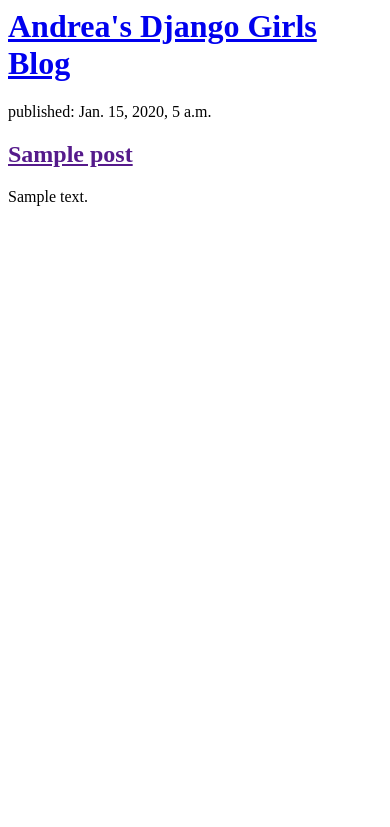
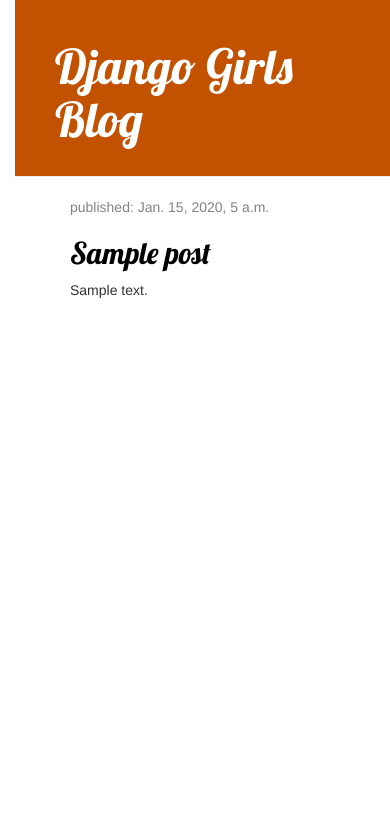
Before and after one commit to Adeck12/my-first-blog, a Django app: template blog/templates/blog/post_list.html in a window 390 px wide. Shown: the top 827 px of the page. Run offline with Django 3.2, Linux system fonts and the light colour scheme; the template is opened without the code that fills it: values that come from a table or form of the project are taken from there, others are empty; tables that the repository leaves empty hold one stand-in row (values such as "Sample post"); some libraries are stand-ins or nearby versions.

Commit message:
added view and template for detailed blog post as well as CSS

```diff
--- /dev/null
+++ b/blog/static/css/blog.css
@@ -0,0 +1,47 @@
+h1 a, h2 a {
+  color: #C25100;
+  font-family: 'Lobster'
+}
+body {
+  padding-left: 15px;
+}
+.page-header {
+    background-color: #C25100;
+    margin-top: 0;
+    padding: 20px 20px 20px 40px;
+}
+.page-header h1, .page-header h1 a, .page-header h1 a:visited, .page-header h1 a:active {
+    color: #ffffff;
+    font-size: 36pt;
+    text-decoration: none;
+}
+.content {
+    margin-left: 40px;
+}
+h1, h2, h3, h4 {
+    font-family: 'Lobster', cursive;
+}
+.date {
+    color: #828282;
+}
+.save {
+    float: right;
+}
+.post-form textarea, .post-form input {
+    width: 100%;
+}
+
+.top-menu, .top-menu:hover, .top-menu:visited {
+    color: #ffffff;
+    float: right;
+    font-size: 26pt;
+    margin-right: 20px;
+}
+
+.post {
+    margin-bottom: 70px;
+}
+
+.post h2 a, .post h2 a:visited {
+    color: #000000;
+}
--- /dev/null
+++ b/blog/templates/blog/base.html
@@ -0,0 +1,23 @@
+{% load static %}
+<html>
+    <head>
+        <title>Django Girls blog</title>
+        <link rel="stylesheet" href="//maxcdn.bootstrapcdn.com/bootstrap/3.2.0/css/bootstrap.min.css">
+        <link rel="stylesheet" href="//maxcdn.bootstrapcdn.com/bootstrap/3.2.0/css/bootstrap-theme.min.css">
+        <link href='//fonts.googleapis.com/css?family=Lobster&subset=latin,latin-ext' rel='stylesheet' type='text/css'>
+        <link rel="stylesheet" href="{% static 'css/blog.css' %}">
+    </head>
+    <body>
+      <div class="page-header">
+          <h1><a href="/">Django Girls Blog</a></h1>
+      </div>
+      <div class="content container">
+          <div class="row">
+              <div class="col-md-8">
+              {% block content %}
+              {% endblock %}
+              </div>
+          </div>
+      </div>
+  </body>
+</html>
--- a/blog/templates/blog/post_list.html
+++ b/blog/templates/blog/post_list.html
@@ -1,17 +1,12 @@
-<html>
-  <head>
-      <title> Andrea's Django Girls Blog </title>
-  </head>
-<body>
-  <div>
-      <h1><a href="/"> Andrea's Django Girls Blog</a></h1>
-  </div>
-  {% for post in posts %}
-    <div>
-      <p>published:  {{ post.published_date }}
-      <h2><a href= "">{{ post.title }}</a></h2>
-      <p>{{  post.text|linebreaksbr  }}</p>
-      </div>
-      {% endfor %}
-</body>
-</html>
+{% extends 'blog/base.html' %}
+{% block content %}
+              {% for post in posts %}
+                  <div class="post">
+                      <div class="date">
+                          <p>published: {{ post.published_date }}</p>
+                      </div>
+                      <h2><a href="{% url 'post_detail' pk=post.pk %}">{{ post.title }}</a></h2>
+                      <p>{{ post.text|linebreaksbr }}</p>
+                  </div>
+              {% endfor %}
+{% endblock %}
--- a/blog/urls.py
+++ b/blog/urls.py
@@ -3,4 +3,5 @@
 
 urlpatterns = [
     path('', views.post_list, name='post_list'),
+    path('post/<int:pk>/', views.post_detail, name='post_detail'),
 ]
--- a/blog/views.py
+++ b/blog/views.py
@@ -1,7 +1,12 @@
 from django.shortcuts import render
 from django.utils import timezone
 from .models import Post
+from django.shortcuts import render, get_object_or_404
 
 def post_list(request):
     posts= Post.objects.filter(published_date__lte=timezone.now()).order_by('published_date')
     return render(request, 'blog/post_list.html',{'posts': posts})
+
+def post_detail(request, pk):
+    post = get_object_or_404(Post, pk=pk)
+    return render(request, 'blog/post_detail.html', {'post': post})
--- a/mysite/urls.py
+++ b/mysite/urls.py
@@ -17,6 +17,8 @@
 from django.urls import path
 from django.urls import include
 
+
+
 urlpatterns = [
     path('admin/', admin.site.urls),
     path('', include('blog.urls')),
```
Also changed, not shown: blog/templates/blog/post_detail.html (added, +14 -0 lines).
